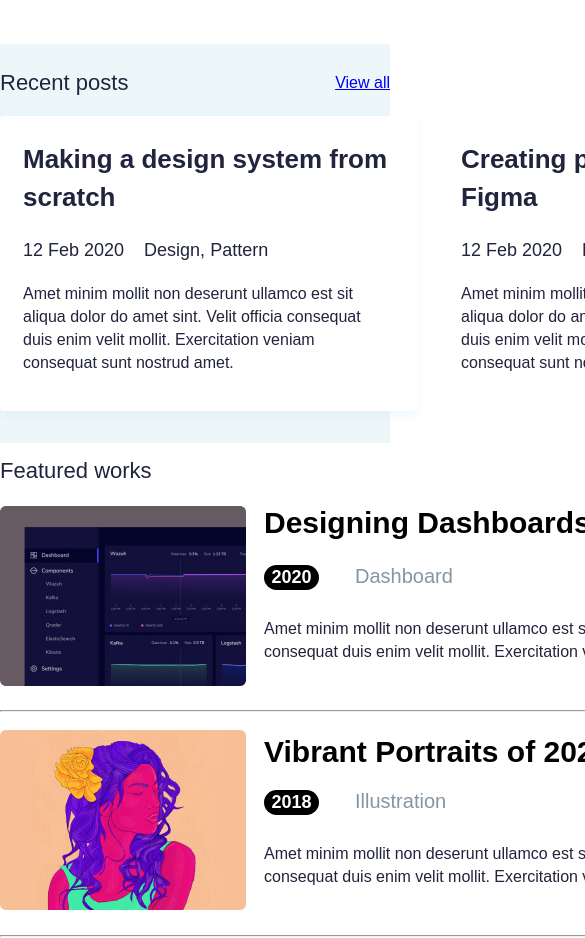
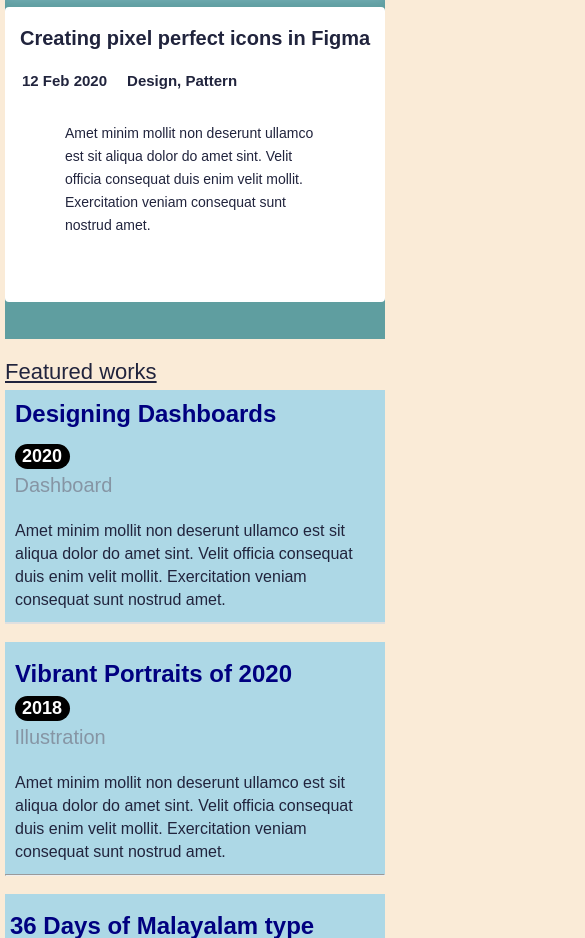
Before and after one commit to streetfrontendm/Figma-1, a plain HTML site: page index.html in a window 390 px wide. Shown: the part 748-1686 px from the top of the page, 585 px wide, since content can reach past the window. Drawn offline with Linux system fonts and the light colour scheme.

Commit message:
@media screen responsiveness

```diff
--- a/stylesheet.css
+++ b/stylesheet.css
@@ -83,8 +83,6 @@ margin-top: 40px;
 
 }
 .resume_download {
-font-family: 'heebo'
-font-style: normal;
 font-weight: 500;
 font-size: 20px;
 line-height: 29px;
@@ -112,10 +110,6 @@ border: none;
 }
 
 .rectangle_23 {
-/* max-width: 1152px; */
-/* height: 415px; */
-/* left: 0px; */
-/* top: 595px; */
 background: #EDF7FA;
 width: 100%;
 margin: auto;
@@ -142,16 +136,10 @@ justify-content: space-between;
 margin-bottom: 22px;
 }
 .recent_post {
-     /* font-family: 'heebo' */
      font-style: normal;
      font-weight: normal;
      font-size: 22px;
      line-height: 23px;
-
-     /* align-items: flex-end; */
-     /* margin-left: 300px; */
-     /* width: 129px; */
-     /* height: 60px; */
      color: #21243D;
 
 }
@@ -162,31 +150,20 @@ font-style: normal;
 font-weight: normal;
 font-size: 16px;
 line-height: 23px;
-/* text-align: right; */
-/* margin-right: 148px; */
-/* padding-right: 140px */
-/* margin-bottom: 22px; */
-/* height: 20px; */
 color: #00A8CC;
-/*margin-bottom: 22px;*/
 
 }
 .rectangle_24 {
 
 width: 418px;
 height: 295px;
-/* left: 148px; */
-/* top: 664px; */
-
 background: #FFFFFF;
 box-shadow: 0px 4px 10px rgba(187, 225, 250, 0.25);
 border-radius: 4px;
-/* margin-left: 300px; */
 margin-right: 0px;
 
 }
 .rectangle_24_h2{
-     /* font-family: Heebo; */
      font-style: normal;
      font-weight: bold;
      font-size: 26px;
@@ -254,7 +231,6 @@ margin-top: 17px;
 
 }
 .rectangle_25_h2 {
-     /* font-family: Heebo; */
      font-style: normal;
      font-weight: bold;
      font-size: 26px;
@@ -269,9 +245,6 @@ margin-top: 17px;
      width: 374px;
      height: 34px;
      display: flex;
-
-
-     /* font-family: Heebo; */
 font-style: normal;
 font-weight: normal;
 font-size: 18px;
@@ -294,21 +267,12 @@ margin-top: 17px;
 }
 .rectangle_25_p {
      width: 368px;
-/* height: 117px;
-left: 171px;
-top: 835px; */
-
-/* font-family: 'heebo' */
 font-style: normal;
 font-weight: normal;
 font-size: 16px;
 line-height: 23px;
 color: #21243D;
 text-align: left;
-/* margin-right: 27px;
-margin-left: 23px;
-margin-top: 11px;
-margin-bottom: 7px; */
 margin: 11px 27px 7px 23px;
 
 }
@@ -324,49 +288,33 @@ margin: 11px 27px 7px 23px;
 
 }
 .Featured_works {
-     /* position: relative; */
-     /* width: 400px; */
-/* font-family: 'heebo' */
-/* font-style: normal; */
 font-weight: normal;
 font-size: 22px;
 color: #21243D;
 padding-bottom: 22px;
-/* margin-top: 32px; */
-/* margin-left: 300px; */
 
 }
 
 .rectangle_30 {
-/* position: absolute; */
 width: 246px;
 margin-right: 18px;
-/* height: 180px; */
-/* left: 146px; */
-/* top: 480px; */
-/* margin-left: 150px; */
-/* border-radius: 6px; */
-
 
 }
 .Designing_Dashboards {
      width: 340px;
      height: 44px;
-     /* left: 410px; */
-     /* top: 1077px; */
-     /* font-family: 'heebo' */
-     /* font-style: normal; */
+
      font-weight: bold;
      font-size: 30px;
-     /* line-height: 44px; */
      color: black;
-     /* margin-bottom: 16px; */
 
 }
+
 .dashboard_2020_container {
 display: flex;
 margin-top: 15px;
 }
+
 .div_2020 {
      width: 55px;
      height: 25px;
@@ -390,8 +338,6 @@ margin-top: 15px;
 .dashboard {
      width: 374px;
      height: 35px;
-     /* left: 498px;
-     top: 1137px; */
      margin-bottom:
      font-family: 'heebo'
      font-style: normal;
@@ -404,10 +350,7 @@ margin-top: 15px;
 .dashboard_p {
      width: 594px;
      height: 93px;
-     /* left: 410px;
-     top: 1188px; */
      margin-top: 17px;
-
      font-family:'heebo'
      font-style: normal;
      font-weight: normal;
@@ -419,22 +362,16 @@ margin-top: 15px;
 
 .Designing_Dashboards_container {
      max-width: 594px;
-/* margin-top: 20px; */
-/* margin-left: 560px; */
-/* margin-bottom: 2px; */
-/* border: 2px solid blue; */
 }
+
 .img_dashboard_container {
 display: flex;
 
 }
 .horizontal_rule {
-     width: 858px;
-     /* height: 0px;
-     left: 146px;
-     top: 1283px;
+     width: 100%;
      border: 1px solid #E0E0E0;
-     margin-left: 300px; */
+
 }
 
 /*second section*/
@@ -446,12 +383,6 @@ display: flex;
 
 }
 .img_rectangle_32 {
-/* width: 246px;
-height: 180px;
-left: 146px;
-top: 480px;
-margin-left: 300px;
-border-radius: 6px; */
 width: 246px;
 margin-right: 18px;
 
@@ -459,10 +390,6 @@ margin-right: 18px;
 }
 .Vibrant_Portraits_container {
      max-width: 594px;
-     /* width: auto;
-     margin-top: 0px;
-     margin-left: 20px;
-     margin-bottom: 2px; */
      /* background-color: yellowgreen; */
 
 
@@ -470,8 +397,6 @@ margin-right: 18px;
 .Vibrant_Portraits {
      width: 360px;
      height: 44px;
-     /* left: 410px;
-     top: 1077px; */
      font-family: 'heebo'
      font-style: normal;
      font-weight: bold;
@@ -489,8 +414,6 @@ margin-right: 18px;
 .div_2018 {
      width: 55px;
      height: 25px;
-     /* left: 420px;
-     top: 1123px; */
      font-family: 'heebo'
      font-style: normal;
      font-weight: 900;
@@ -509,8 +432,6 @@ margin-right: 18px;
 .Illustration {
      width: 374px;
      height: 35px;
-     /* left: 498px;
-     top: 1137px; */
      margin-bottom:
      font-family: 'heebo'
      font-style: normal;
@@ -523,8 +444,6 @@ margin-right: 18px;
 .Illustration_p {
      width: 594px;
      height: 93px;
-     /* left: 410px;
-     top: 1188px; */
      margin-top: 17px;
 
      font-family:'heebo'
@@ -536,13 +455,9 @@ margin-right: 18px;
 
 }
 .horizontal_rule_2 {
-     width: 858px;
-     /* height: 0px;
-     left: 146px;
-     top: 1283px;
-     border: 1px solid #E0E0E0;
-     margin-left: 300px; */
+     width: 100%;
 }
+
 /*section 3*/
 
 .img_Vibrant_container {
@@ -552,26 +467,16 @@ margin-right: 18px;
 .img_rectangle_34 {
      width: 246px;
 margin-right: 18px;
-     /* height: 180px;
-     left: 146px;
-     top: 480px;
-     margin-left: 300px;
-     border-radius: 6px; */
+
 
 }
 .days_of_malayalam_container {
-     /* width: auto;
-     margin-top: 0px;
-     margin-left: 20px;
-     margin-bottom: 2px; */
      max-width: 594px;
-     /* background-color: thistle; */
 }
+
 .days_of_malayalam {
      width: 400px;
      height: 44px;
-     /* left: 410px;
-     top: 1077px; */
      font-family: 'heebo'
      font-style: normal;
      font-weight: bold;
@@ -588,8 +493,6 @@ margin-right: 18px;
 .div_2018_2 {
      width: 55px;
      height: 25px;
-     /* left: 420px;
-     top: 1123px; */
      font-family: 'heebo'
      font-style: normal;
      font-weight: 900;
@@ -607,8 +510,6 @@ margin-right: 18px;
 .Typography {
      width: 374px;
      height: 35px;
-     /* left: 498px;
-     top: 1137px; */
      margin-bottom:
      font-family: 'heebo'
      font-style: normal;
@@ -621,8 +522,6 @@ margin-right: 18px;
 .Typography_p {
      width: 594px;
      height: 93px;
-     /* left: 410px;
-     top: 1188px; */
      margin-top: 17px;
 
      font-family:'heebo'
@@ -634,14 +533,10 @@ margin-right: 18px;
 
 }
 .horizontal_rule_3 {
-     width: 858px;
+     width: 100%;
      margin-bottom: 83px;
      /* height: 0px;
-     left: 146px;
-     top: 1283px;
-     border: 1px solid #E0E0E0;
-     margin-left: 300px;
-} */
+}*/
 
 /*footer*/
 }
@@ -649,14 +544,6 @@ margin-right: 18px;
      /* border: 2px solid blue; */
      text-align: center;
      padding-bottom: 26px;
-     /* padding-top: 51px; */
-
-/* left: 0%;
-right: 0%;
-top: 0%;
-bottom: 0%;
-padding-top: 51px;
-background: #FFFFFF; */
 
 }
 .footer {
@@ -666,20 +553,282 @@ background: #FFFFFF; */
 
 }
 .copyright {
-
-/* height: 21px;
-left: 40.28%;
-right: 40.45%;
-top: calc(50% - 21px/2 + 26.5px); */
-
-/* font-family: Heebo;
-font-style: normal;
-font-weight: normal; */
 font-size: 14px;
-/* line-height: 21px; */
 padding-bottom: 54px;
 text-align: center;
 padding-top: 26px;
 
 color: #21243D;
 }
+
+
+/* TABLET SCREEN  */
+
+@media screen and (max-width: 768px) {
+     body {
+          max-width: 768px;
+          margin: 0px;
+          padding: 0px;
+          background-color: antiquewhite;
+
+
+     }
+
+     /* navigation list */
+      .nav_container {
+           justify-content: left;
+      }
+
+      /* hero main section */
+      .greetings {
+           margin: 0px;
+           font-size: 30px;
+           line-height: 35px;
+      }
+      .main_intro, .resume_download {
+           margin: 12px;
+      }
+      .hero_main {
+           width: 100%;
+      }
+      .hero_main_content {
+           flex-direction: column-reverse;
+      }
+      .main_right {
+          margin-bottom: 15px;
+      }
+      .main_left {
+           background-color: rgba(255, 99, 71, 0.233);
+           max-width: 768px;
+           width: 100%;
+
+      }
+     .resume_download:hover {
+           color: #FFFFFF;
+           background: darkgreen;
+
+      }
+
+      /* recent post section  */
+      .rectangle_23 {
+     background-color: navajowhite;
+     width: 100%;
+      }
+      .recent_vill_content {
+           max-width: 768px;
+           width: 80%;
+           /* width: 100%;
+           margin: 0px;
+           background-color: cadetblue;
+  */
+      }
+       .recent_view_container {
+            justify-content: space-between;
+            margin: auto;
+      }
+      .rectangle_24_25 {
+           width: 100%;
+          flex-direction: column-reverse;
+
+           /* flex-direction: column; */
+           margin:auto;
+
+      }
+      .rectangle_24, .rectangle_25 {
+
+           width: 100%;
+           margin: 5px 0px;
+
+      }
+      .rectangle_24_p, .rectangle_25_p {
+           width: 100%;
+           font-size: 17px;
+           padding: 20px;
+      }
+    .rectangle_24_h2, .rectangle_25_h2 {
+        width: 100%;
+        margin: 20px;
+
+    }
+    .date_container {
+        width: 100%;
+        margin-left: 40px;
+    }
+
+    /* featured works section */
+    .Featured_works_section {
+         text-align: right;
+         background-color: antiquewhite;
+
+
+    }
+    .Featured_works {
+         padding: 0px;
+         margin-bottom: 5px;
+         text-decoration: underline;
+    }
+    .img_dashboard_container, .img_Vibrant_container {
+         background-color: lightgrey;
+         width: 100%;
+    }
+
+    .Designing_Dashboards, .dashboard_2020_container,
+    .Vibrant_Portraits, .Illustration_2018_container,
+    .days_of_malayalam, .Typography_2018_container {
+     color:navy;
+     width: 95%;
+    }
+    .Typography_2018_container, .Illustration_2018_container, .dashboard_2020_container{
+         flex-direction: row-reverse;
+         justify-content: space-between;
+
+}
+     .img_dashboard_container, .img_Vibrant_container, .img_Vibrant_container {
+          flex-direction: row-reverse;
+     }
+     .dashboard_p, .Illustration_p, .Typography_p {
+          width: 80%;
+          margin: auto;
+          text-align: justify;
+     }
+     .horizontal_rule_3 {
+          margin: auto;
+     }
+     .rectangle_40 {
+          padding: 0px;
+           height: 100px;
+     }
+}
+
+/* PHONE SCREEN  */
+
+@media screen and (max-width: 375px), (max-width: 414px){
+     body {
+          margin: 5px;
+          padding: 0px;
+
+
+     }
+
+     /* navigation list */
+      .nav_item {
+           display: none;
+      }
+
+      /* hero main section */
+      .greetings {
+           margin: 0px;
+           font-size: 30px;
+           line-height: 35px;
+      }
+      .main_intro, .resume_download {
+           margin: 12px;
+      }
+      .main_right {
+           display: none;
+      }
+      .main_left {
+           background-color: azure;
+
+
+      }
+     .resume_download:hover {
+
+           color: #FFFFFF;
+           background: darkgreen;
+
+      }
+
+      /* recent post section  */
+      .recent_vill_content {
+           width: 100%;
+           margin: 0px;
+           background-color: cadetblue;
+
+      }
+       .recent_view_container {
+            justify-content: space-between;
+            margin: auto;
+      }
+      .rectangle_24_25 {
+           flex-direction: column;
+           margin:0px;
+
+      }
+      .rectangle_24, .rectangle_25 {
+           width: 100%;
+           margin: 5px 0px;
+           overflow: hidden;
+
+      }
+      .rectangle_24_p, .rectangle_25_p {
+           width: 300px;
+           font-size: 14px;
+           margin: auto;
+      }
+    .rectangle_24_h2, .rectangle_25_h2 {
+         font-size: 20px;
+         margin: 12px 10px 7px 15px;
+    }
+    .date_container {
+         font-size: 15px;
+         font-weight: bold;
+         margin: 0px 17px;
+    }
+
+    /* featured works section */
+    .Featured_works_section {
+         margin-top: 20px;
+         text-align: left;
+         overflow: hidden;
+
+    }
+    .Featured_works {
+         text-decoration: underline;
+    }
+    .img_dashboard_container, .img_Vibrant_container {
+         background-color: lightblue;
+    }
+
+    .Designing_Dashboards, .dashboard_2020_container,
+    .Vibrant_Portraits, .Illustration_2018_container,
+    .days_of_malayalam, .Typography_2018_container {
+      margin: auto;
+      margin-top: 10px;
+      font-size: 24px;
+      margin-left: 10px;
+    }
+    .days_of_malayalam {
+         margin-left: 5px;
+     width: 100%;
+
+    }
+    .Typography_2018_container, .Illustration_2018_container, .dashboard_2020_container{
+     flex-direction: column;
+     margin: auto;
+     /* justify-content:flex-end; */
+
+}
+.img_rectangle_32, .img_rectangle_34, .rectangle_30 {
+     display: none;
+}
+     .img_dashboard_container, .img_Vibrant_container, .img_Vibrant_container {
+          flex-direction: column;
+     }
+     .dashboard_p, .Illustration_p, .Typography_p {
+          max-width: 350px;
+          width: 100%;
+          margin: 10px;
+          overflow: scroll;
+          text-align: left;
+
+     }
+     .horizontal_rule_3 {
+          margin: auto;
+     }
+     .rectangle_40 {
+          padding: 0px;
+           height: 100px;
+     }
+
+ }
```
Also changed, not shown: index.html (+1 -1 lines), images/30A30582-1202-44F7-9AD6-2079EBFFE5ED_4_5005_c.jpeg (added).
